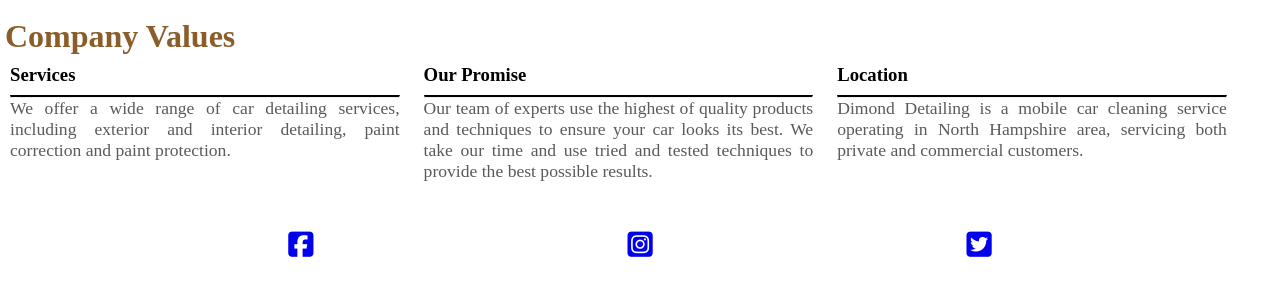
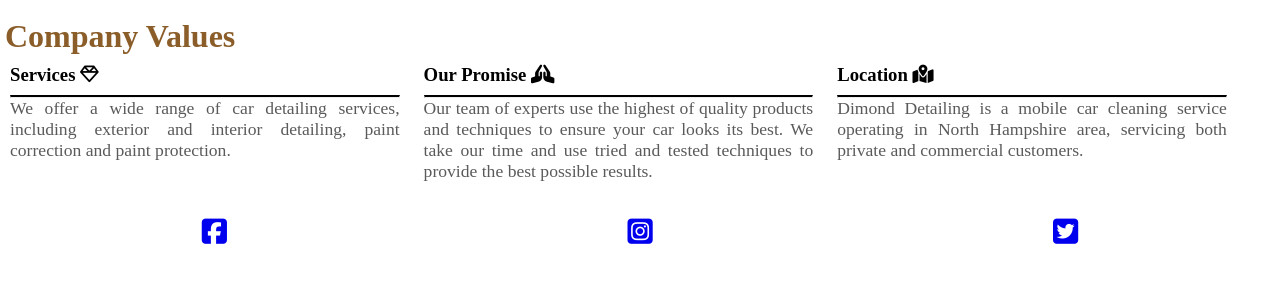
Before and after one commit to SClements1981/Diamond-Detailing, a plain HTML site: page index.html in a window 1280 px wide. Shown: the part 702-990 px from the top of the page. After the commit the page ends 965 px from the top, so only its background shows below. Drawn offline with Linux system fonts and the light colour scheme; a web font is replaced by a local one.

Commit message:
updated solcial link style so they align under company values

```diff
--- a/assets/css/style.css
+++ b/assets/css/style.css
@@ -141,11 +141,13 @@ p {
     display: flex;
     justify-content: space-evenly;
     list-style-type: none;
+    background-color: white
 }
  #social-links li {
     font-size: 180%;
-    padding: 2%;
+    padding: 1%;
     color: black;
+    width: 33%;
  }
 
 /* Media query Width {414px and up} */
--- a/index.html
+++ b/index.html
@@ -43,19 +43,19 @@
         <section id="company-values">
             <h2>Company Values</h2>
             <div id="services">
-                <h3>Services</h3>
+                <h3>Services <i class="fa-regular fa-gem"></i></h3>
                 <hr>
                 <P>We offer a wide range of car detailing services, including exterior and interior detailing, paint
                     correction and paint protection.</P>
             </div>
             <div id="promise">
-                <h3>Our Promise</h3>
+                <h3>Our Promise <i class="fa-solid fa-hands-praying"></i></h3>
                 <hr>
                 <p>Our team of experts use the highest of quality products and techniques to ensure your car looks its
                     best. We take our time and use tried and tested techniques to provide the best possible results.</p>
             </div>
             <div id="location">
-                <h3>Location</h3>
+                <h3>Location  <i class="fa-solid fa-map-location-dot"></i></h3>
                 <hr>
                 <p>Dimond Detailing is a mobile car cleaning service operating in North Hampshire area, servicing both
                     private and commercial customers.</p>
```
